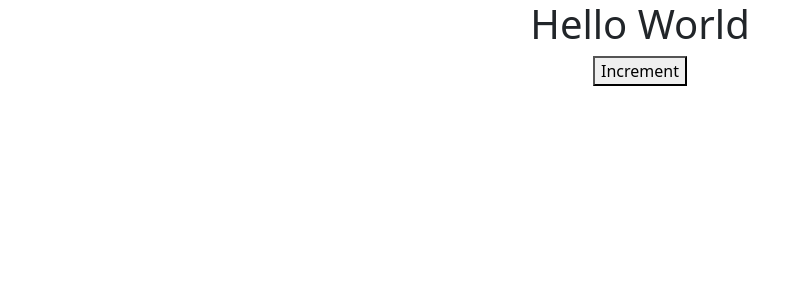
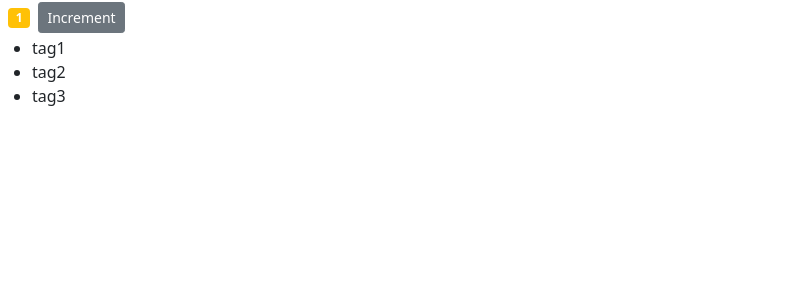
Before and after one commit to Banushasarma/Counter-App, a React (Create React App) app: page / in a window 1280 px wide. Shown: the top 300 px of the page, without its empty margins (0-802 px from the left). Built offline with nearby package versions, Linux system fonts and the light colour scheme.

Commit message:
expression building

```diff
--- a/src/App.js
+++ b/src/App.js
@@ -3,7 +3,7 @@
 
 function App() {
   return (
-    <div className="App">
+    <div>
       <Counter />
     </div>
   );
--- a/src/components/counter.jsx
+++ b/src/components/counter.jsx
@@ -1,13 +1,34 @@
 import React, { Component } from "react";
 
 class Counter extends Component {
+  state = {
+    count: 1,
+    tags: ["tag1", "tag2", "tag3"],
+  };
+
   render() {
     return (
       <div>
-        <h1>Hello World</h1>
-        <button>Increment</button>
+        <span className={this.getBadgeClasses()}>{this.formatCounter()}</span>
+        <button className="btn btn-secondary btn-sm">Increment</button>
+        <ul>
+          {this.state.tags.map((tag) => (
+            <li key={tag}>{tag}</li>
+          ))}
+        </ul>
       </div>
     );
+  }
+
+  getBadgeClasses() {
+    let classes = "badge m-2 bg-";
+    classes += this.state.count === 0 ? "primary" : "warning";
+    return classes;
+  }
+
+  formatCounter() {
+    const { count } = this.state;
+    return count === 0 ? "Zero" : count;
   }
 }
 
--- a/src/index.js
+++ b/src/index.js
@@ -4,7 +4,6 @@
 import App from './App';
 import reportWebVitals from './reportWebVitals';
 import 'bootstrap/dist/css/bootstrap.min.css';
-import Counter from './components/counter'
 
 ReactDOM.render(
   <React.StrictMode>
```
